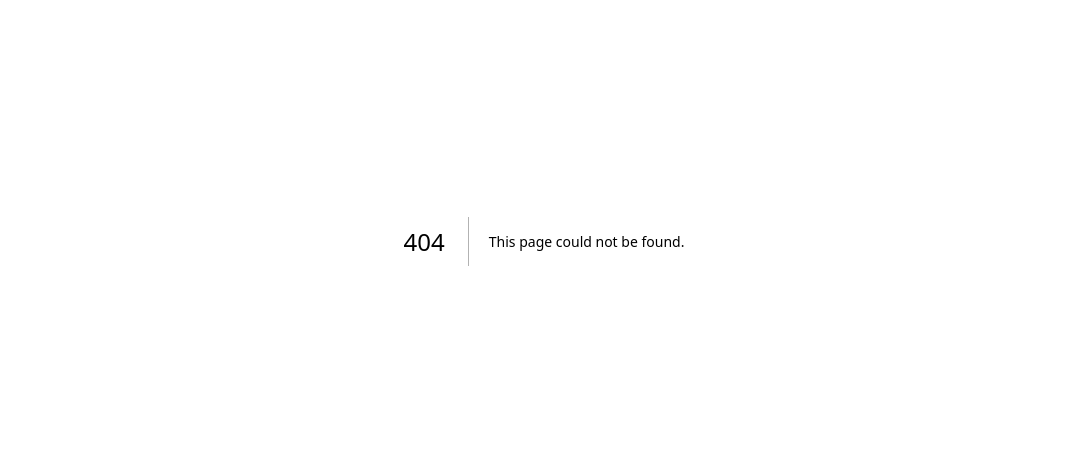
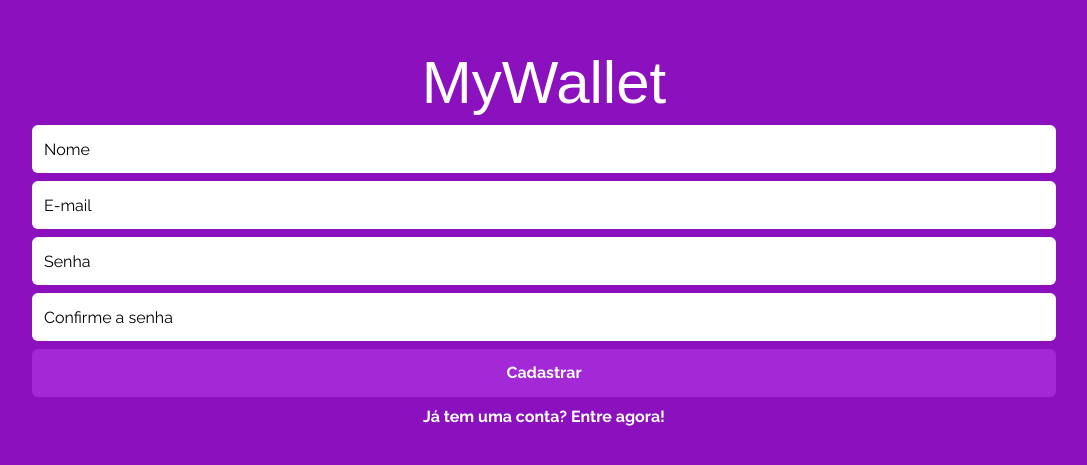
Before and after one commit to kawaym/my-wallet, a Next.js app: page /signup in a window 1280 px wide. Before the commit this address had no page. Shown: the part 159-624 px from the top of the page, without its empty margins (96-1183 px from the left). Built offline with nearby package versions, Linux system fonts and the light colour scheme; a web font is replaced by a local one.

Commit message:
feat(signup route): adds frontend to signup page

```diff
--- a/app/globals.css
+++ b/app/globals.css
@@ -18,14 +18,14 @@ input[type="number"]::-webkit-outer-spin-button {
 }
 
 :root {
-  --foreground-rgb: 0, 0, 0;
+  --foreground-rgb: 255, 255, 255;
   --background-start-rgb: 140, 17, 190;
   --background-end-rgb: 140, 17, 190;
 }
 
 @media (prefers-color-scheme: dark) {
   :root {
-    --foreground-rgb: 0, 0, 0;
+    --foreground-rgb: 255, 255, 255;
     --background-start-rgb: 140, 17, 190;
     --background-end-rgb: 140, 17, 190;
   }
--- a/app/layout.tsx
+++ b/app/layout.tsx
@@ -14,7 +14,7 @@ export default function RootLayout({
   children: React.ReactNode;
 }>) {
   return (
-    <html lang="en">
+    <html lang="pt-BR">
       <body className={`${raleway.className} antialiased`}>{children}</body>
     </html>
   );
--- /dev/null
+++ b/app/login/page.tsx
@@ -0,0 +1,11 @@
+import Logo from "../ui/logo";
+import Form from "../ui/forms/login";
+
+export default function Login() {
+  return (
+    <div className="flex flex-col justify-center items-center w-screen h-screen">
+      <Logo />
+      <Form />
+    </div>
+  );
+}
--- a/app/page.tsx
+++ b/app/page.tsx
@@ -4,8 +4,7 @@ import Form from "./ui/forms/login";
 export default function Home() {
   return (
     <div className="flex flex-col justify-center items-center w-screen h-screen">
-      <Logo />
-      <Form />
+      Em construção
     </div>
   );
 }
--- /dev/null
+++ b/app/signup/page.tsx
@@ -0,0 +1,11 @@
+import Logo from "../ui/logo";
+import Form from "../ui/forms/signup";
+
+export default function SignUp() {
+  return (
+    <div className="flex flex-col justify-center items-center w-screen h-screen">
+      <Logo />
+      <Form />
+    </div>
+  );
+}
--- /dev/null
+++ b/app/ui/forms/signup.tsx
@@ -0,0 +1,26 @@
+"use client";
+
+import Logo from "../logo";
+import Input from "../form-text-input";
+import Submit from "../submit-button";
+import Auxiliary from "../auxiliary-button";
+
+export default function Form() {
+  function printa() {
+    console.log("printa");
+  }
+
+  return (
+    <form
+      className="flex flex-col items-center justify-center gap-2 w-4/5"
+      action={printa}
+    >
+      <Input placeholder="Nome" type="text" />
+      <Input placeholder="E-mail" type="email" />
+      <Input placeholder="Senha" type="password" />
+      <Input placeholder="Confirme a senha" type="password" />
+      <Submit text="Cadastrar" type="submit" />
+      <Auxiliary text="Já tem uma conta? Entre agora!" type="button" />
+    </form>
+  );
+}
```
